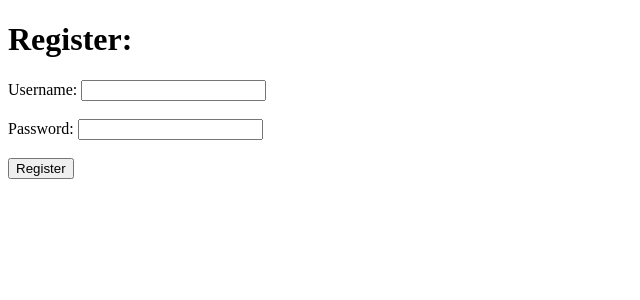
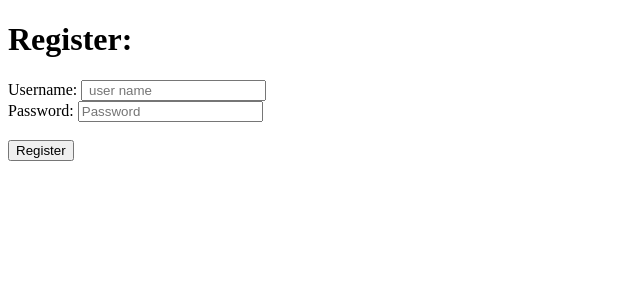
Before and after one commit to Graciele89/flaskProject, a Flask app: page /register in a window 1280 px wide. Shown: the top 300 px of the page, without its empty margins (0-640 px from the left). Run offline with Flask 3, Linux system fonts and the light colour scheme.

Commit message:
latest changes

```diff
--- a/app.py
+++ b/app.py
@@ -5,13 +5,13 @@ import bcrypt
 #from venv.config import DB_PASSWORD
 import os
 
+ # the name of the app
 app = Flask(__name__)
 
 
 #connect to database
 
-#client = MongoClient(f"mongodb+srv://Gracie:{DB_PASSWORD}@cluster0.qhpicyw.mongodb.net/?retryWrites=true&w=majority")
-#client = MongoClient(f"mongodb+srv://Gracie:GMLatlasdb23@cluster0.qhpicyw.mongodb.net/?retryWrites=true&w=majority")
+#client = MongoClient(f"mongodb+srv://my_userName:my_pwd@cluster0.qhpicyw.mongodb.net/?retryWrites=true&w=majority")
 client = MongoClient(f"mongodb+srv://Gracie:{os.getenv('DB_PASSWORD')}@cluster0.qhpicyw.mongodb.net/?retryWrites=true&w=majority")
 db=client.mydb
 
--- a/static/style.css
+++ b/static/style.css
@@ -10,7 +10,7 @@
     padding: 35px;
     margin: 10px;
     background-color: #3A7EE2;
-    border-radius: 7px;
+    border-radius: 10px;
     color: #FFFFFF;
 }
 
--- a/templates/register.html
+++ b/templates/register.html
@@ -3,14 +3,25 @@
     <head>
         <title>Register</title>
     </head>
-    <body>
-        <h1>Register: </h1>
-        <form method="POST" action="/register">
-            <label for="username">Username:</label>
-            <input type="text" id="username" name="username"><br><br>
-            <label for="pass">Password:</label>
-            <input type="password" id="pass" name="pass"><br><br>
-            <input type="submit" value="Register">
-        </form>
-    </body>
+
+  <body>
+    <div class="grid-container">
+      <div class="row">
+        <div class="col-md-4 col-md-offset-4">
+            <h1>Register: </h1>
+                <form method="POST" action="{{ url_for('register') }}">
+                    <div class="form-group">
+                      <label for="username">Username:</label>
+                      <input type="text" class="form-control" name="username" placeholder=" user name">
+                    </div>
+                    <div class="form-group">
+                    <label for="passwordExample">Password:</label>
+                    <input type="password" class="form-control" name="pass" placeholder="Password"><br><br>
+                    </div>
+                    <button type="submit" class="btn btn-primary btn-block">Register</button>
+                </form>
+        </div>
+      </div>
+    </div>
+  </body>
 </html>
```
Also changed, not shown: templates/index.html (+9 -0 lines), templates/update.html (+8 -3 lines), test.py (added, +13 -0 lines), README.md, auth.py (added), static/IMG/hello_world.png (added), static/IMG/update_page.png (added).
